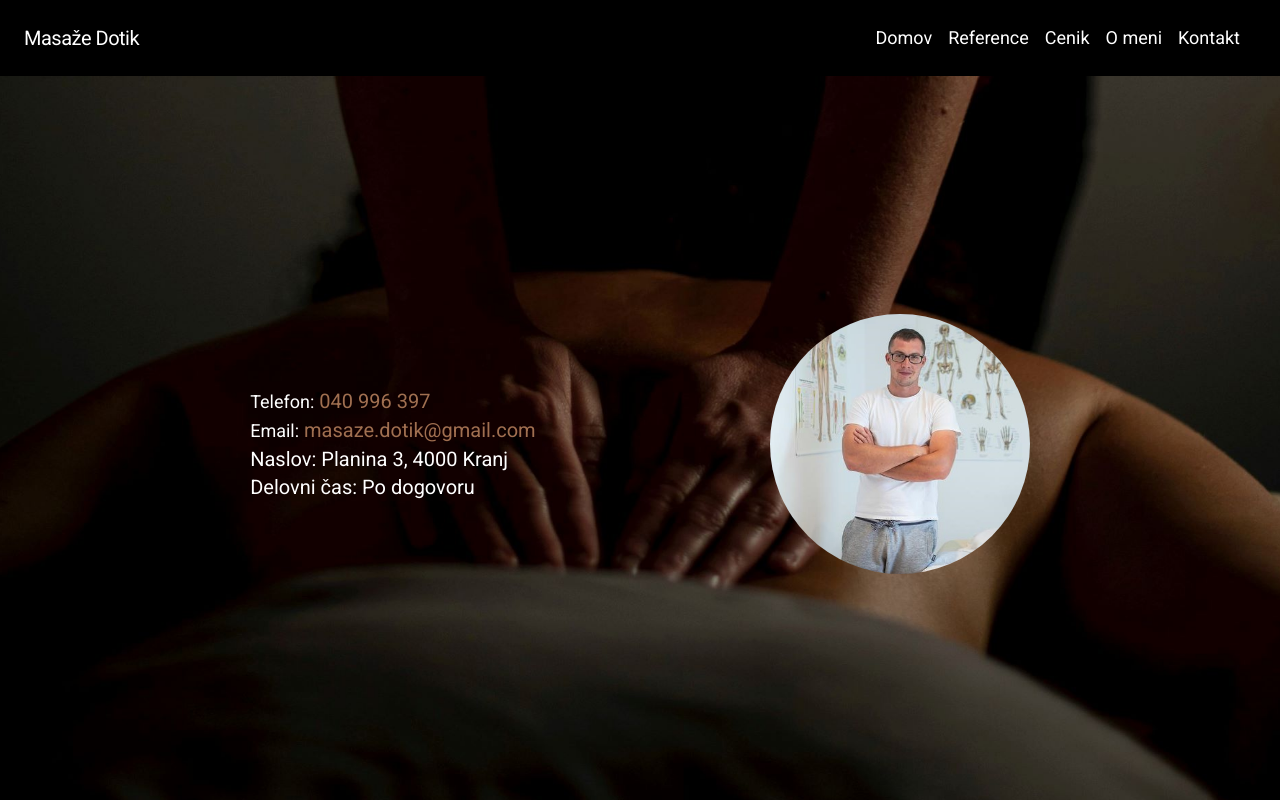
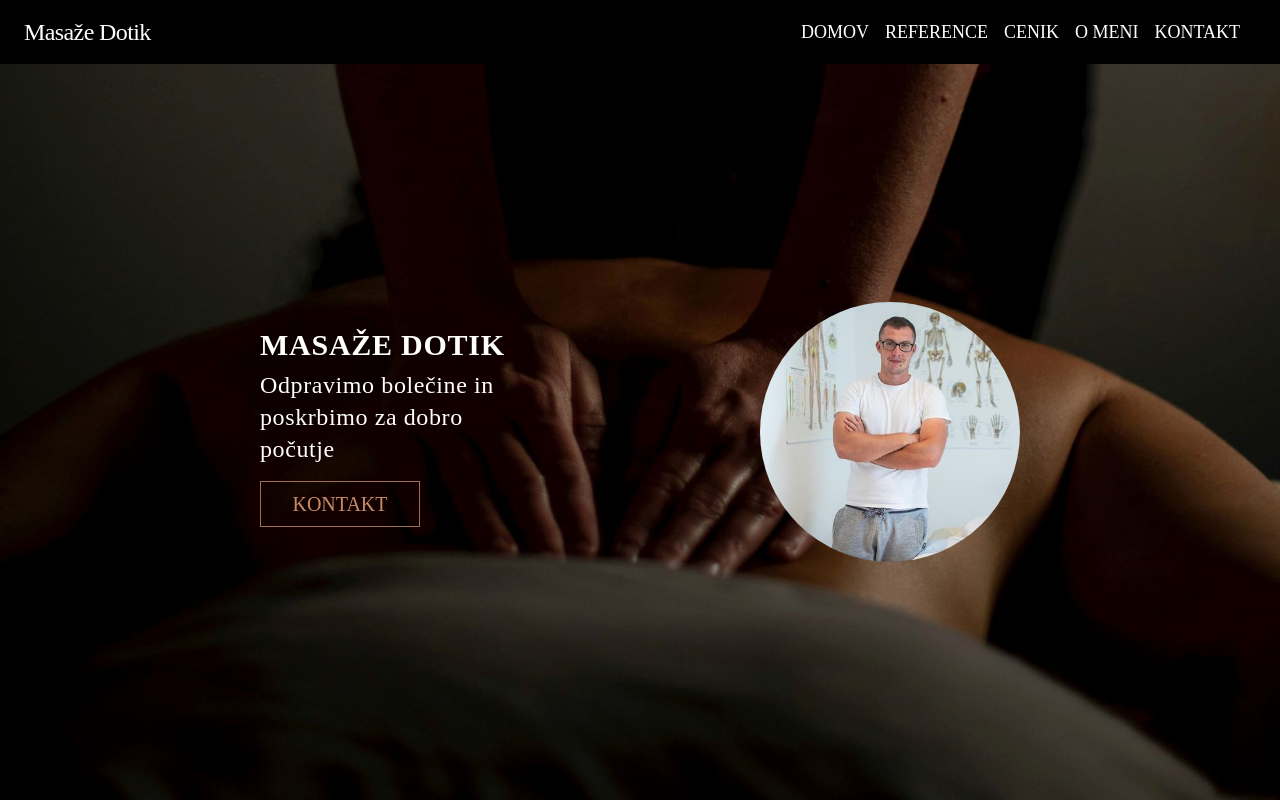
Before and after one commit to gkatrasnik/masaze-dotik, a Gatsby site: page / in a window 1280 px wide. Shown: the top 800 px of the page. Built offline with nearby package versions, Linux system fonts and the light colour scheme; Gatsby itself is replaced by a stand-in of ours; a web font is replaced by a local one.

Commit message:
google analytics plugin removed, serif fonts added

```diff
--- a/gatsby-browser.js
+++ b/gatsby-browser.js
@@ -3,7 +3,8 @@
  *
  * See: https://www.gatsbyjs.org/docs/browser-apis/
  */
-import "@fontsource/roboto"
-import "@fontsource/open-sans"
+import "typeface-crimson-pro"
+import "typeface-playfair-display"
+
 import "./src/css/index.css"
 // You can delete this file if you're not using it
--- a/gatsby-config.js
+++ b/gatsby-config.js
@@ -33,35 +33,7 @@ module.exports = {
         icon: `src/images/logo.png`, // This path is relative to the root of the site.
       },
     },
-    {
-      resolve: `gatsby-plugin-google-analytics`,
-      options: {
-        // The property ID; the tracking code won't be generated without it
-        trackingId: "YOUR_GOOGLE_ANALYTICS_TRACKING_ID",
-        // Defines where to place the tracking script - `true` in the head and `false` in the body
-        head: false,
-        // Setting this parameter is optional
-        anonymize: true,
-        // Setting this parameter is also optional
-        respectDNT: true,
-        // Avoids sending pageview hits from custom paths
-        exclude: ["/preview/**", "/do-not-track/me/too/"],
-        // Delays sending pageview hits on route update (in milliseconds)
-        pageTransitionDelay: 0,
-        // Enables Google Optimize using your container Id
-        optimizeId: "YOUR_GOOGLE_OPTIMIZE_TRACKING_ID",
-        // Enables Google Optimize Experiment ID
-        experimentId: "YOUR_GOOGLE_EXPERIMENT_ID",
-        // Set Variation ID. 0 for original 1,2,3....
-        variationId: "YOUR_GOOGLE_OPTIMIZE_VARIATION_ID",
-        // Defers execution of google analytics script after page load
-        defer: false,
-        // Any additional optional fields
-        sampleRate: 5,
-        siteSpeedSampleRate: 10,
-        cookieDomain: "example.com",
-      },
-    },
+
     // this (optional) plugin enables Progressive Web App + Offline functionality
     // To learn more, visit: https://gatsby.dev/offline
     `gatsby-plugin-offline`,
--- a/src/components/footer.js
+++ b/src/components/footer.js
@@ -15,8 +15,13 @@ function Footer() {
           </Link>
         </div>
         <Link>
-          <div className="leading-loose">
-            <a href="tel:040996397"> Tel: 040 996 397</a>
+          <div className="leading-loose font-bold ">
+            <a
+              className="border-b border-dotikExtraDarkBrown"
+              href="tel:+386 40 996 397"
+            >
+              Tel: +386 40 996 397
+            </a>
           </div>
         </Link>
         <div className="leading-loose">
--- a/src/components/header.js
+++ b/src/components/header.js
@@ -7,7 +7,7 @@ function Header({ siteTitle }) {
   const [isExpanded, toggleExpansion] = useState(false)
 
   return (
-    <nav className=" sticky   w-full z-10 flex flex-wrap items-center justify-between p-6 mb-0 bg-black ">
+    <nav className=" sticky  w-full z-10 flex flex-wrap items-center justify-between py-4 px-6 mb-0 bg-black ">
       <div className="flex items-center flex-shrink-0 mr-6 text-white">
         {/* <StaticImage
           src="../images/logo-horizontal.png"
@@ -16,9 +16,11 @@ function Header({ siteTitle }) {
           height={40}
         />
         */}
-        <span className="text-xl font-light  tracking-tight text-white">
-          {siteTitle}
-        </span>
+        <Link to={`/`}>
+          <span className="text-2xl font-light  tracking-tight text-white hover:text-dotikDarkBrown">
+            {siteTitle}
+          </span>
+        </Link>
       </div>
       <div className="block md:hidden">
         <button
@@ -30,7 +32,7 @@ function Header({ siteTitle }) {
             viewBox="0 0 20 20"
             xmlns="http://www.w3.org/2000/svg"
           >
-            <title>Menu</title>
+            <title>MENU</title>
             <path d="M0 3h20v2H0V3zm0 6h20v2H0V9zm0 6h20v2H0v-2z" />
           </svg>
         </button>
@@ -42,37 +44,31 @@ function Header({ siteTitle }) {
       >
         <div className="text-sm md:flex-grow  ">
           <div className="md:float-right">
-            <Link
-              to={`/`}
-              href="#responsive-header"
-              className="block mt-4 mr-4 text-white md:text-lg md:inline-block md:mt-0 hover:text-dotikDarkBrown"
-            >
-              Domov
+            <Link to={`/`} href="#responsive-header">
+              <p className="block mt-4 mr-4 text-white md:text-lg md:inline-block md:mt-0 hover:text-dotikDarkBrown ">
+                DOMOV
+              </p>
             </Link>
 
-            <Link
-              to={`/reference`}
-              className="block mt-4 mr-4 text-white md:text-lg md:inline-block md:mt-0 hover:text-dotikDarkBrown"
-            >
-              Reference
+            <Link to={`/reference`}>
+              <p className="block mt-4 mr-4 text-white md:text-lg md:inline-block md:mt-0 hover:text-dotikDarkBrown ">
+                REFERENCE
+              </p>
             </Link>
-            <Link
-              to={`/cenik`}
-              className="block mt-4 mr-4 text-white md:text-lg md:inline-block md:mt-0 hover:text-dotikDarkBrown hover:border-b hover:border-dotikDarkBrown"
-            >
-              Cenik
+            <Link to={`/cenik`}>
+              <p className="block mt-4 mr-4 text-white md:text-lg md:inline-block md:mt-0 hover:text-dotikDarkBrown ">
+                CENIK
+              </p>
             </Link>
-            <Link
-              to={`/omeni`}
-              className="block mt-4 mr-4 text-white md:text-lg md:inline-block md:mt-0 hover:text-dotikDarkBrown"
-            >
-              O meni
+            <Link to={`/omeni`}>
+              <p className="block mt-4 mr-4 text-white md:text-lg md:inline-block md:mt-0 hover:text-dotikDarkBrown ">
+                O MENI
+              </p>
             </Link>
-            <Link
-              to={`/kontakt`}
-              className="block mt-4 mr-4 text-white md:text-lg md:inline-block md:mt-0 hover:text-dotikDarkBrown"
-            >
-              Kontakt
+            <Link to={`/kontakt`}>
+              <p className="block mt-4 mr-4 text-white md:text-lg md:inline-block md:mt-0 hover:text-dotikDarkBrown ">
+                KONTAKT
+              </p>
             </Link>
           </div>
         </div>
--- a/src/css/index.css
+++ b/src/css/index.css
@@ -2,32 +2,42 @@
 
 html,
 body {
-  font-family: "Roboto";
-}
-
-body {
+  @apply font-playfairDisplay;
 }
 
 h1 {
   @apply text-2xl;
 }
+
 h2 {
   @apply text-xl;
 }
+
 h3 {
   @apply text-lg;
 }
+
 p {
-  @apply text-base;
+  @apply text-lg;
 }
 
 a {
   @apply text-dotikExtraDarkBrown;
-  @apply text-base;
+  @apply text-lg;
 }
+
+div {
+  @apply text-lg;
+}
+
 a:hover {
   @apply text-dotikDarkBrown;
 }
 
+th,
+td {
+  @apply text-lg;
+}
+
 @tailwind components;
 @tailwind utilities;
--- a/src/pages/cenik.js
+++ b/src/pages/cenik.js
@@ -7,8 +7,8 @@ import SEO from "../components/seo"
 const Cenik = props => (
   <Layout>
     <SEO title="Cenik" />
-    <h1 className="text-center  my-8">Cenik</h1>
-    <div className="py-4 md:py-8 px-4 my-2 w-screen md:w-full ">
+    <h1 className="text-center text-3xl my-8">CENIK</h1>
+    <div className="py-4 md:py-8 px-4 my-2 w-screen sm:w-full ">
       <table className="table-auto w-4/5 mx-auto">
         <thead>
           <tr>
--- a/src/pages/index.js
+++ b/src/pages/index.js
@@ -1,5 +1,6 @@
 import React from "react"
 import { StaticImage } from "gatsby-plugin-image"
+import { Link } from "gatsby"
 
 import Layout from "../components/layout"
 import SEO from "../components/seo"
@@ -18,28 +19,19 @@ const IndexPage = () => (
       }}
     >
       <div className="h-full flex flex-wrap-reverse justify-evenly md:flex-nowrap py-4 md:py-8 px-4  ">
-        <div className="flex flex-col justify-center">
-          <p className="text-lg text-white">
-            Telefon:
-            <a href="tel:040996397" className="text-xl font-extralight">
-              <b> 040 996 397</b>
-            </a>
-          </p>
-          <p className="text-lg text-white">
-            Email:
-            <a
-              href="mailto:masaze.dotik@gmail.com"
-              className="text-xl font-extralight"
-            >
-              <b> masaze.dotik@gmail.com </b>
-            </a>
-          </p>
-          <p className="text-xl font-extralight text-white">
-            Naslov:<b> Planina 3, 4000 Kranj </b>
-          </p>
-          <p className="text-xl font-extralight text-white">
-            Delovni čas:<b> Po dogovoru </b>
-          </p>
+        <div className="flex flex-col justify-center w-64">
+          <h1 className="text-3xl font-semibold tracking-wide leading-relaxed text-white ">
+            MASAŽE DOTIK
+          </h1>
+          <h2 className="text-2xl tracking-wide text-white ">
+            Odpravimo bolečine in poskrbimo za dobro počutje
+          </h2>
+          <p className="text-xl font-light text-white"></p>
+          <Link to={`/kontakt`}>
+            <p className="text-xl  text-dotikDarkBrown border w-40 p-2 text-center  my-4 border-dotikExtraDarkBrown">
+              KONTAKT
+            </p>
+          </Link>
         </div>
 
         <div className="flex flex-col justify-center">
--- a/src/pages/kontakt.js
+++ b/src/pages/kontakt.js
@@ -7,33 +7,33 @@ import SEO from "../components/seo"
 const Kontakt = props => (
   <Layout>
     <SEO title="Kontakt" />
-    <h1 className="text-center my-8">Kontakt</h1>
+    <h1 className="text-center text-3xl my-8">KONTAKT</h1>
 
-    <div className="flex flex-col justify-center md:flex-nowrap py-4 md:py-8 px-4 my-2 sm:w-2/3 mx-auto">
+    <div className="flex flex-col justify-center  py-4 sm:py-8 px-4 my-2 w-full sm:w-3/4 mx-auto">
       <p className="text-lg">
         <b>DOTIK, MASAŽNE STORITVE, JERNEJ ŠVAB S.P.</b>
       </p>
       <br />
+      <p className="text-lg">
+        <b>Telefon: </b>
+        <a href="tel:+386 40 996 397" className="text-xl font-bold">
+          +386 40 996 397
+        </a>
+      </p>
+      <p className="text-lg">
+        <b>Email: </b>
+        <a href="mailto:masaze.dotik@gmail.com" className="text-xl font-bold">
+          masaze.dotik@gmail.com
+        </a>
+      </p>
       <p className="text-lg">
         <b>Naslov: </b>Planina 3, 4000 Kranj
       </p>
       <p className="text-lg">
         <b>Delovni čas: </b>Po dogovoru.
       </p>
-      <p className="text-lg">
-        <b>Telefon: </b>
-        <a href="tel:040996397" className="text-lg">
-          040 996 397
-        </a>
-      </p>
-      <p className="text-lg">
-        <b>Email: </b>
-        <a href="mailto:masaze.dotik@gmail.com" className="text-lg">
-          masaze.dotik@gmail.com
-        </a>
-      </p>
     </div>
-    <div className="flex flex-col justify-center my-4">
+    <div className="flex flex-col sm:flex-row justify-center my-4">
       <Link to={`https://www.facebook.com/dotikmasaze`} className="px-2 my-2">
         <FaFacebook size={"5em"} className="mx-auto " />
       </Link>
--- a/src/pages/omeni.js
+++ b/src/pages/omeni.js
@@ -8,7 +8,7 @@ import SEO from "../components/seo"
 const Omeni = () => (
   <Layout>
     <SEO title="O meni" />
-    <h1 className="text-center my-8">O meni - Jernej Švab</h1>
+    <h1 className="text-center text-3xl my-8">O MENI - Jernej Švab</h1>
     <div className="flex flex-wrap justify-center md:w-4/5 max-w-screen-md mx-auto py-4 md:py-8 px-4 my-2 ">
       <p className=" pb-6 ">
         Sem Jernej Švab, maser in terapevt. Prihajam iz Tržiča, delam pa v
--- a/src/pages/reference.js
+++ b/src/pages/reference.js
@@ -8,7 +8,7 @@ import SEO from "../components/seo"
 const Reference = props => (
   <Layout>
     <SEO title="Reference" />
-    <h1 className="text-center my-8">Reference</h1>
+    <h1 className="text text-3xl text-center my-8">REFERENCE</h1>
     <div>
       <div className="flex flex-col w-4/5 mx-auto justify-center  py-4 md:py-8 px-4 my-2 ">
         <StaticImage
--- a/tailwind.config.js
+++ b/tailwind.config.js
@@ -11,6 +11,10 @@ module.exports = {
         dotikExtraDarkBrown: "#a06f50",
         dotikHeaderBrown: "#3b332e",
       },
+      fontFamily: {
+        playfairDisplay: ["playfair-display", "serif"],
+        crimsonPro: ["crimson-pro", "serif"],
+      },
     },
   },
   variants: {},
```
Also changed, not shown: package.json (+6 -7 lines), 1 other file.
